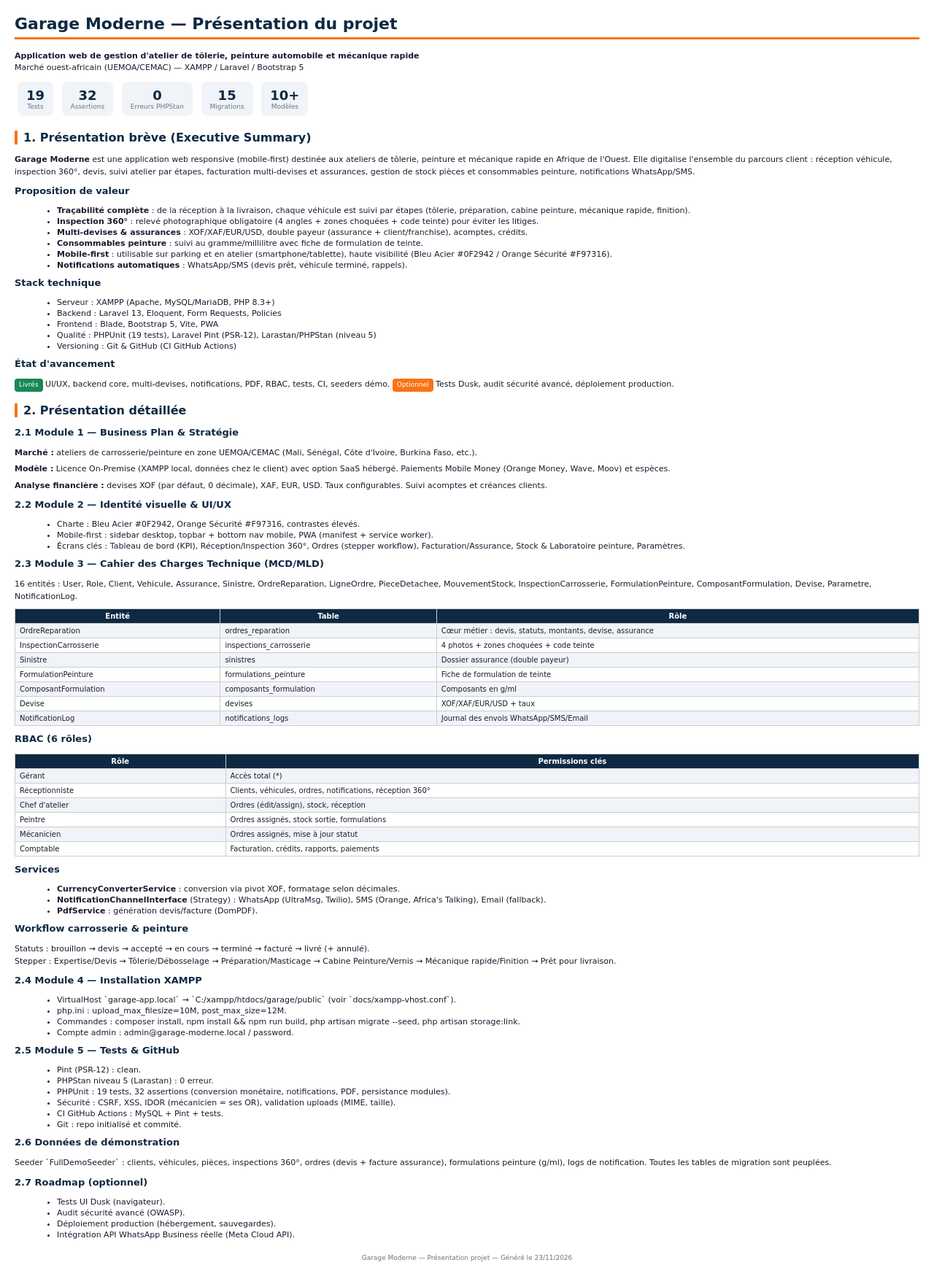
After one commit to AboubacrineBah/garage, a Laravel app: template resources/views/pdf/presentation.blade.php in a window 1280 px wide. The commit adds this page. Shown: the whole page at 73% size. Run offline with Laravel 12, Linux system fonts and the light colour scheme; the template is opened without the code that fills it, so the values that code supplies are empty.

```diff
--- a/app/Http/Controllers/DashboardController.php
+++ b/app/Http/Controllers/DashboardController.php
@@ -98,7 +98,7 @@ class DashboardController extends Controller
 
         $stockCritiqueVsOk = [
             'critique' => $stockCritique,
-            'ok'       => PieceDetachee::where('is_active', true)
+            'ok' => PieceDetachee::where('is_active', true)
                 ->whereColumn('stock_actuel', '>', 'stock_minimum')
                 ->count(),
         ];
--- a/resources/views/dashboard/index.blade.php
+++ b/resources/views/dashboard/index.blade.php
@@ -5,7 +5,7 @@
 @section('content')
 <div class="d-flex justify-content-between align-items-center mb-3">
     <h1 class="h4 mb-0 fw-bold text-primary-gm">Tableau de bord</h1>
-    <span class="text-muted small">{{ now()->translatedFormat('l d F Y') }}</span>
+    <span class="text-muted small">{{ now()->translatedFormat('l d F Y H:i') }}</span>
 </div>
 
 {{-- KPI Cards --}}
--- /dev/null
+++ b/resources/views/pdf/presentation.blade.php
@@ -0,0 +1,149 @@
+<!DOCTYPE html>
+<html lang="fr">
+<head>
+<meta charset="UTF-8">
+<title>Présentation — Garage Moderne</title>
+<style>
+    body { font-family: DejaVu Sans, sans-serif; font-size: 11px; color: #1A1A2E; margin: 20px; }
+    h1 { color: #0F2942; font-size: 22px; border-bottom: 3px solid #F97316; padding-bottom: 6px; }
+    h2 { color: #0F2942; font-size: 16px; margin-top: 16px; border-left: 4px solid #F97316; padding-left: 8px; }
+    h3 { color: #0F2942; font-size: 13px; margin-top: 10px; }
+    p { line-height: 1.5; margin: 6px 0; }
+    ul { margin: 4px 0 8px 18px; }
+    li { margin: 2px 0; }
+    table { width: 100%; border-collapse: collapse; margin: 8px 0; font-size: 10px; }
+    th, td { border: 1px solid #ccc; padding: 4px 6px; }
+    th { background: #0F2942; color: #fff; }
+    tr:nth-child(even) { background: #F0F4F8; }
+    .badge { display: inline-block; padding: 2px 6px; border-radius: 4px; font-size: 9px; color: #fff; }
+    .ok { background: #198754; }
+    .warn { background: #F97316; }
+    .kpi { display: inline-block; margin: 4px; padding: 8px 12px; background: #F0F4F8; border-radius: 8px; text-align: center; }
+    .kpi .v { font-size: 18px; font-weight: bold; color: #0F2942; }
+    .kpi .l { font-size: 9px; color: #6C757D; }
+    .page-break { page-break-after: always; }
+    .footer { text-align: center; font-size: 9px; color: #6C757D; margin-top: 20px; }
+</style>
+</head>
+<body>
+
+<h1>Garage Moderne — Présentation du projet</h1>
+<p><strong>Application web de gestion d'atelier de tôlerie, peinture automobile et mécanique rapide</strong><br>
+Marché ouest-africain (UEMOA/CEMAC) — XAMPP / Laravel / Bootstrap 5</p>
+
+<div class="kpi"><div class="v">19</div><div class="l">Tests</div></div>
+<div class="kpi"><div class="v">32</div><div class="l">Assertions</div></div>
+<div class="kpi"><div class="v">0</div><div class="l">Erreurs PHPStan</div></div>
+<div class="kpi"><div class="v">15</div><div class="l">Migrations</div></div>
+<div class="kpi"><div class="v">10+</div><div class="l">Modèles</div></div>
+
+<h2>1. Présentation brève (Executive Summary)</h2>
+<p><strong>Garage Moderne</strong> est une application web responsive (mobile-first) destinée aux ateliers de tôlerie, peinture et mécanique rapide en Afrique de l'Ouest. Elle digitalise l'ensemble du parcours client : réception véhicule, inspection 360°, devis, suivi atelier par étapes, facturation multi-devises et assurances, gestion de stock pièces et consommables peinture, notifications WhatsApp/SMS.</p>
+
+<h3>Proposition de valeur</h3>
+<ul>
+    <li><strong>Traçabilité complète</strong> : de la réception à la livraison, chaque véhicule est suivi par étapes (tôlerie, préparation, cabine peinture, mécanique rapide, finition).</li>
+    <li><strong>Inspection 360°</strong> : relevé photographique obligatoire (4 angles + zones choquées + code teinte) pour éviter les litiges.</li>
+    <li><strong>Multi-devises & assurances</strong> : XOF/XAF/EUR/USD, double payeur (assurance + client/franchise), acomptes, crédits.</li>
+    <li><strong>Consommables peinture</strong> : suivi au gramme/millilitre avec fiche de formulation de teinte.</li>
+    <li><strong>Mobile-first</strong> : utilisable sur parking et en atelier (smartphone/tablette), haute visibilité (Bleu Acier #0F2942 / Orange Sécurité #F97316).</li>
+    <li><strong>Notifications automatiques</strong> : WhatsApp/SMS (devis prêt, véhicule terminé, rappels).</li>
+</ul>
+
+<h3>Stack technique</h3>
+<ul>
+    <li>Serveur : XAMPP (Apache, MySQL/MariaDB, PHP 8.3+)</li>
+    <li>Backend : Laravel 13, Eloquent, Form Requests, Policies</li>
+    <li>Frontend : Blade, Bootstrap 5, Vite, PWA</li>
+    <li>Qualité : PHPUnit (19 tests), Laravel Pint (PSR-12), Larastan/PHPStan (niveau 5)</li>
+    <li>Versioning : Git & GitHub (CI GitHub Actions)</li>
+</ul>
+
+<h3>État d'avancement</h3>
+<p><span class="badge ok">Livrés</span> UI/UX, backend core, multi-devises, notifications, PDF, RBAC, tests, CI, seeders démo. <span class="badge warn">Optionnel</span> Tests Dusk, audit sécurité avancé, déploiement production.</p>
+
+<div class="page-break"></div>
+
+<h2>2. Présentation détaillée</h2>
+
+<h3>2.1 Module 1 — Business Plan & Stratégie</h3>
+<p><strong>Marché :</strong> ateliers de carrosserie/peinture en zone UEMOA/CEMAC (Mali, Sénégal, Côte d'Ivoire, Burkina Faso, etc.).</p>
+<p><strong>Modèle :</strong> Licence On-Premise (XAMPP local, données chez le client) avec option SaaS hébergé. Paiements Mobile Money (Orange Money, Wave, Moov) et espèces.</p>
+<p><strong>Analyse financière :</strong> devises XOF (par défaut, 0 décimale), XAF, EUR, USD. Taux configurables. Suivi acomptes et créances clients.</p>
+
+<h3>2.2 Module 2 — Identité visuelle & UI/UX</h3>
+<ul>
+    <li>Charte : Bleu Acier #0F2942, Orange Sécurité #F97316, contrastes élevés.</li>
+    <li>Mobile-first : sidebar desktop, topbar + bottom nav mobile, PWA (manifest + service worker).</li>
+    <li>Écrans clés : Tableau de bord (KPI), Réception/Inspection 360°, Ordres (stepper workflow), Facturation/Assurance, Stock & Laboratoire peinture, Paramètres.</li>
+</ul>
+
+<h3>2.3 Module 3 — Cahier des Charges Technique (MCD/MLD)</h3>
+<p>16 entités : User, Role, Client, Vehicule, Assurance, Sinistre, OrdreReparation, LigneOrdre, PieceDetachee, MouvementStock, InspectionCarrosserie, FormulationPeinture, ComposantFormulation, Devise, Parametre, NotificationLog.</p>
+<table>
+    <tr><th>Entité</th><th>Table</th><th>Rôle</th></tr>
+    <tr><td>OrdreReparation</td><td>ordres_reparation</td><td>Cœur métier : devis, statuts, montants, devise, assurance</td></tr>
+    <tr><td>InspectionCarrosserie</td><td>inspections_carrosserie</td><td>4 photos + zones choquées + code teinte</td></tr>
+    <tr><td>Sinistre</td><td>sinistres</td><td>Dossier assurance (double payeur)</td></tr>
+    <tr><td>FormulationPeinture</td><td>formulations_peinture</td><td>Fiche de formulation de teinte</td></tr>
+    <tr><td>ComposantFormulation</td><td>composants_formulation</td><td>Composants en g/ml</td></tr>
+    <tr><td>Devise</td><td>devises</td><td>XOF/XAF/EUR/USD + taux</td></tr>
+    <tr><td>NotificationLog</td><td>notifications_logs</td><td>Journal des envois WhatsApp/SMS/Email</td></tr>
+</table>
+
+<h3>RBAC (6 rôles)</h3>
+<table>
+    <tr><th>Rôle</th><th>Permissions clés</th></tr>
+    <tr><td>Gérant</td><td>Accès total (*)</td></tr>
+    <tr><td>Réceptionniste</td><td>Clients, véhicules, ordres, notifications, réception 360°</td></tr>
+    <tr><td>Chef d'atelier</td><td>Ordres (édit/assign), stock, réception</td></tr>
+    <tr><td>Peintre</td><td>Ordres assignés, stock sortie, formulations</td></tr>
+    <tr><td>Mécanicien</td><td>Ordres assignés, mise à jour statut</td></tr>
+    <tr><td>Comptable</td><td>Facturation, crédits, rapports, paiements</td></tr>
+</table>
+
+<h3>Services</h3>
+<ul>
+    <li><strong>CurrencyConverterService</strong> : conversion via pivot XOF, formatage selon décimales.</li>
+    <li><strong>NotificationChannelInterface</strong> (Strategy) : WhatsApp (UltraMsg, Twilio), SMS (Orange, Africa's Talking), Email (fallback).</li>
+    <li><strong>PdfService</strong> : génération devis/facture (DomPDF).</li>
+</ul>
+
+<h3>Workflow carrosserie & peinture</h3>
+<p>Statuts : brouillon → devis → accepté → en cours → terminé → facturé → livré (+ annulé).<br>
+Stepper : Expertise/Devis → Tôlerie/Débosselage → Préparation/Masticage → Cabine Peinture/Vernis → Mécanique rapide/Finition → Prêt pour livraison.</p>
+
+<h3>2.4 Module 4 — Installation XAMPP</h3>
+<ul>
+    <li>VirtualHost `garage-app.local` → `C:/xampp/htdocs/garage/public` (voir `docs/xampp-vhost.conf`).</li>
+    <li>php.ini : upload_max_filesize=10M, post_max_size=12M.</li>
+    <li>Commandes : composer install, npm install && npm run build, php artisan migrate --seed, php artisan storage:link.</li>
+    <li>Compte admin : admin@garage-moderne.local / password.</li>
+</ul>
+
+<h3>2.5 Module 5 — Tests & GitHub</h3>
+<ul>
+    <li>Pint (PSR-12) : clean.</li>
+    <li>PHPStan niveau 5 (Larastan) : 0 erreur.</li>
+    <li>PHPUnit : 19 tests, 32 assertions (conversion monétaire, notifications, PDF, persistance modules).</li>
+    <li>Sécurité : CSRF, XSS, IDOR (mécanicien = ses OR), validation uploads (MIME, taille).</li>
+    <li>CI GitHub Actions : MySQL + Pint + tests.</li>
+    <li>Git : repo initialisé et commité.</li>
+</ul>
+
+<h3>2.6 Données de démonstration</h3>
+<p>Seeder `FullDemoSeeder` : clients, véhicules, pièces, inspections 360°, ordres (devis + facture assurance), formulations peinture (g/ml), logs de notification. Toutes les tables de migration sont peuplées.</p>
+
+<h3>2.7 Roadmap (optionnel)</h3>
+<ul>
+    <li>Tests UI Dusk (navigateur).</li>
+    <li>Audit sécurité avancé (OWASP).</li>
+    <li>Déploiement production (hébergement, sauvegardes).</li>
+    <li>Intégration API WhatsApp Business réelle (Meta Cloud API).</li>
+</ul>
+
+<div class="footer">
+    Garage Moderne — Présentation projet — Généré le {{ date('d/m/Y') }}
+</div>
+</body>
+</html>
```
Also changed, not shown: 1 other file.
